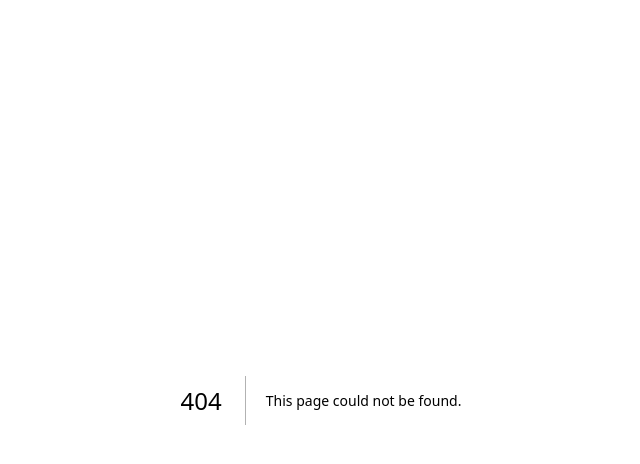
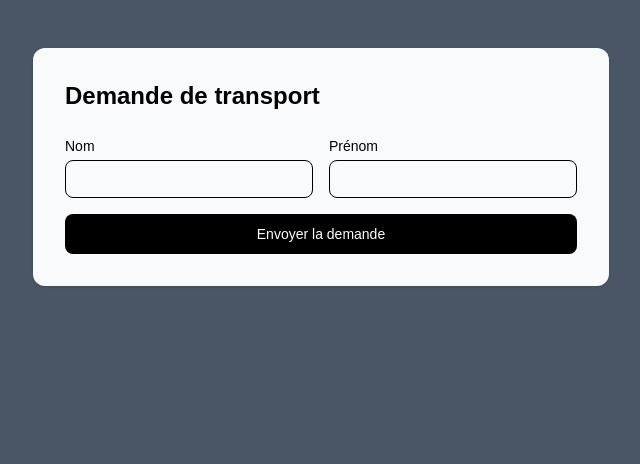
Before and after one commit to Robin-1506/NEOTRAVEL, a Next.js app: page /formulaire in a window 1280 px wide. Before the commit this address had no page. Shown: the top 464 px of the page, without its empty margins (319-959 px from the left). Built offline with nearby package versions, Linux system fonts and the light colour scheme.

Commit message:
create form page

```diff
--- /dev/null
+++ b/app/formulaire/page.tsx
@@ -0,0 +1,66 @@
+'use client'
+
+import { useState } from 'react'
+
+export default function Formulaire() {
+  const [loading, setLoading] = useState(false)
+  const [succes, setSucces] = useState(false)
+
+  async function handleSubmit(e: React.FormEvent<HTMLFormElement>) {
+    e.preventDefault()
+    setLoading(true)
+
+    const form = e.currentTarget
+    const data = {
+      nom: (form.elements.namedItem('nom') as HTMLInputElement).value,
+      prenom: (form.elements.namedItem('prenom') as HTMLInputElement).value,
+    }
+
+    const res = await fetch('/api/demande', {
+      method: 'POST',
+      headers: { 'Content-Type': 'application/json' },
+      body: JSON.stringify(data),
+    })
+
+    setLoading(false)
+    if (res.ok) setSucces(true)
+  }
+
+  if (succes) {
+    return (
+      <div className="min-h-screen flex items-center justify-center">
+        <p className="text-green-600 text-xl font-medium">Demande envoyée avec succès ✓</p>
+      </div>
+    )
+  }
+
+  return (
+    <div className="min-h-screen bg-gray-600 py-12 px-4 text-black">
+      <div className="max-w-xl mx-auto bg-gray-50 rounded-xl shadow p-8">
+        <h1 className="text-2xl font-semibold mb-6">Demande de transport</h1>
+        <form onSubmit={handleSubmit} className="space-y-4">
+
+          <div className="grid grid-cols-2 gap-4">
+            <div>
+              <label className="block text-sm font-medium mb-1">Nom</label>
+              <input name="nom" required className="w-full border rounded-lg px-3 py-2 text-sm" />
+            </div>
+            <div>
+              <label className="block text-sm font-medium mb-1">Prénom</label>
+              <input name="prenom" required className="w-full border rounded-lg px-3 py-2 text-sm" />
+            </div>
+          </div>
+
+          <button
+            type="submit"
+            disabled={loading}
+            className="w-full bg-black text-white rounded-lg py-2.5 text-sm font-medium hover:bg-gray-800 transition disabled:opacity-50"
+          >
+            {loading ? 'Envoi en cours...' : 'Envoyer la demande'}
+          </button>
+
+        </form>
+      </div>
+    </div>
+  )
+}
```
